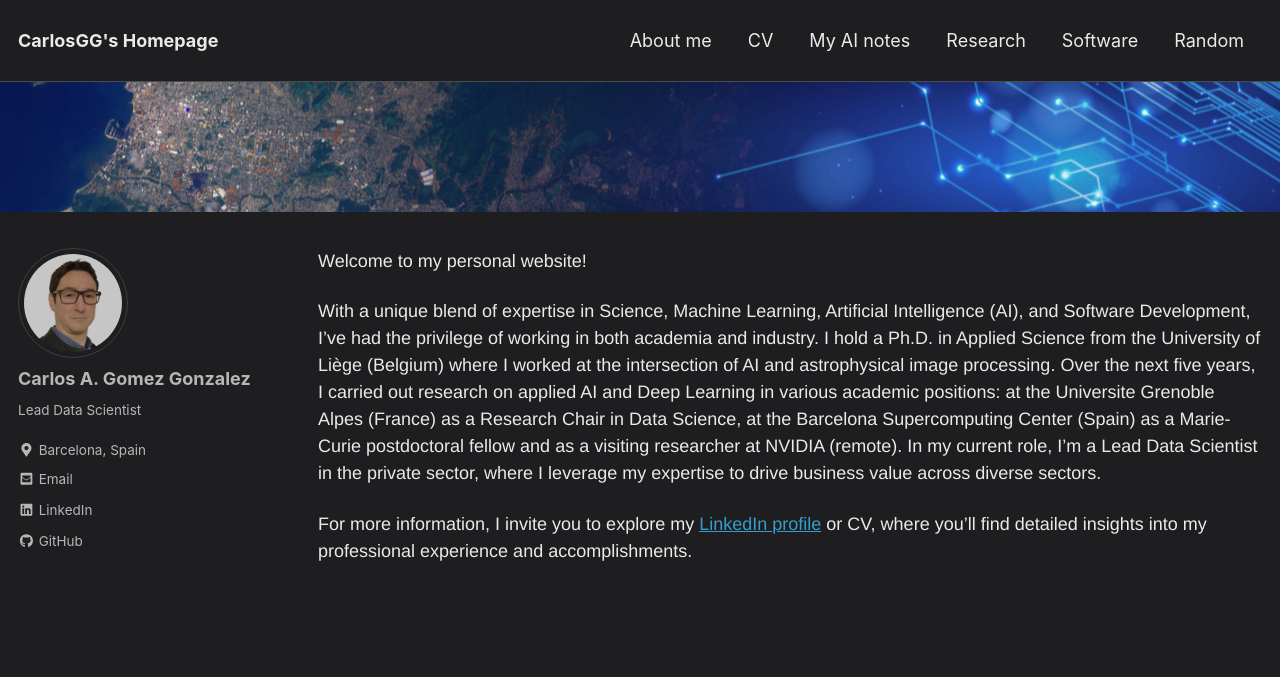
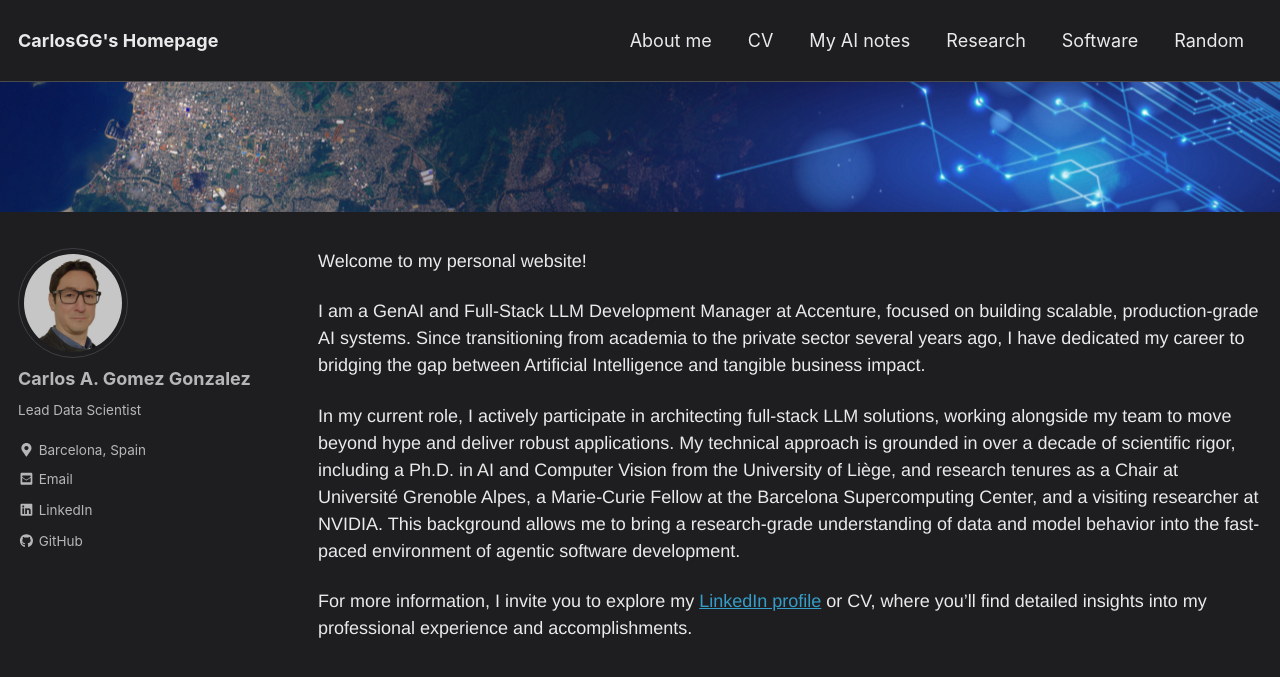
Before and after one commit to carlos-gg/carlos-gg.github.io, a Jekyll site: the page built from index.md, in a window 1280 px wide and 900 px high. Shown: the top 677 px of the window. Built offline with Jekyll 4.4.1, drawn with Linux system fonts in a browser that asks for light colours; nearby versions of some CDN libraries; the list of posts is cut into pages by our own code.

Commit message:
Revise personal website introduction and current role
Updated personal introduction to include current role and focus on AI systems.

```diff
--- a/index.md
+++ b/index.md
@@ -5,6 +5,8 @@ classes: wide
 
 Welcome to my personal website!
 
-With a unique blend of expertise in Science, Machine Learning, Artificial Intelligence (AI), and Software Development, I've had the privilege of working in both academia and industry. I hold a Ph.D. in Applied Science from the University of Liège (Belgium) where I worked at the intersection of AI and astrophysical image processing. Over the next five years, I carried out research on applied AI and Deep Learning in various academic positions: at the Universite Grenoble Alpes (France) as a Research Chair in Data Science, at the Barcelona Supercomputing Center (Spain) as a Marie-Curie postdoctoral fellow and as a visiting researcher at NVIDIA (remote). In my current role, I'm a Lead Data Scientist in the private sector, where I leverage my expertise to drive business value across diverse sectors.
+I am a GenAI and Full-Stack LLM Development Manager at Accenture, focused on building scalable, production-grade AI systems. Since transitioning from academia to the private sector several years ago, I have dedicated my career to bridging the gap between Artificial Intelligence and tangible business impact.
+
+In my current role, I actively participate in architecting full-stack LLM solutions, working alongside my team to move beyond hype and deliver robust applications. My technical approach is grounded in over a decade of scientific rigor, including a Ph.D. in AI and Computer Vision from the University of Liège, and research tenures as a Chair at Université Grenoble Alpes, a Marie-Curie Fellow at the Barcelona Supercomputing Center, and a visiting researcher at NVIDIA. This background allows me to bring a research-grade understanding of data and model behavior into the fast-paced environment of agentic software development.
 
 For more information, I invite you to explore my [LinkedIn profile](https://www.linkedin.com/in/carlosgog/) or CV, where you'll find detailed insights into my professional experience and accomplishments.
```
